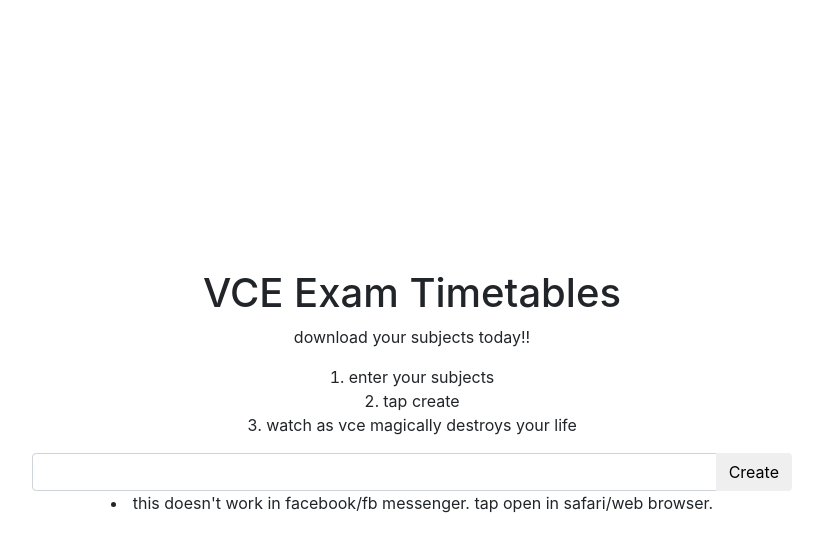
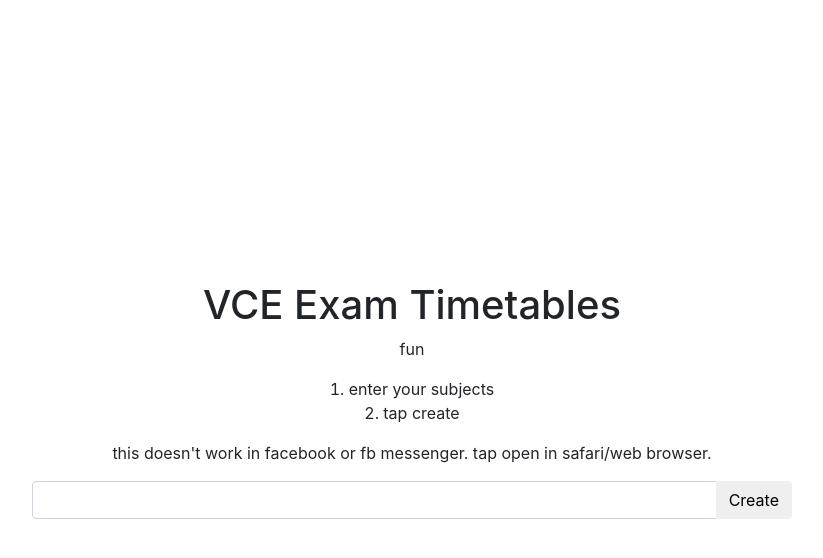
Before and after one commit to evilgoldfish/vce-exam-timetables, a Flask app: page / in a window 1280 px wide. Shown: the top 558 px of the page, without its empty margins (228-1051 px from the left). Run offline with Flask 2, Linux system fonts and the light colour scheme; some libraries are stand-ins or nearby versions.

Commit message:
Fixed a Select2 issue

```diff
--- a/templates/index.html
+++ b/templates/index.html
@@ -16,7 +16,7 @@
     <link rel="stylesheet" href="/css/select2-bootstrap.min.css" type="text/css" />
     <!-- Select2 Bootstrap 4 fixes -->
     <style>
-        .select2-selection {
+        .select2-selection, .select2-search--inline {
             width: 100%;
         }
 
@@ -45,14 +45,16 @@
                     <h1>VCE Exam Timetables</h1>
                 </div>
                 <div class="row h-100 justify-content-center">
-                    <p>download your subjects today!!</p>
+                    <p>fun</p>
                 </div>
                 <div class="row h-100 justify-content-center">
                     <ol class="unsucky-list">
                         <li>enter your subjects</li>
                         <li>tap create</li>
-                        <li>watch as vce magically destroys your life</li>
                     </ol>
+                </div>
+                <div class="row h-100 justify-content-center">
+                    <p>this doesn't work in facebook or fb messenger. tap open in safari/web browser.</p>
                 </div>
                 <div class="row h-100 justify-content-center">
                     <div class="input-group">
@@ -65,11 +67,6 @@
                             <button type="button" onClick="generateGitIgnore()" class="btn btn-primary-outline">Create</button>
                         </div>
                     </div>
-                </div>
-                <div class="row h-100 justify-content-center">
-                    <ul class="unsucky-list">
-                        <li>this doesn't work in facebook/fb messenger. tap open in safari/web browser.</li>
-                    </ul>
                 </div>
             </div>
         </div>
```
